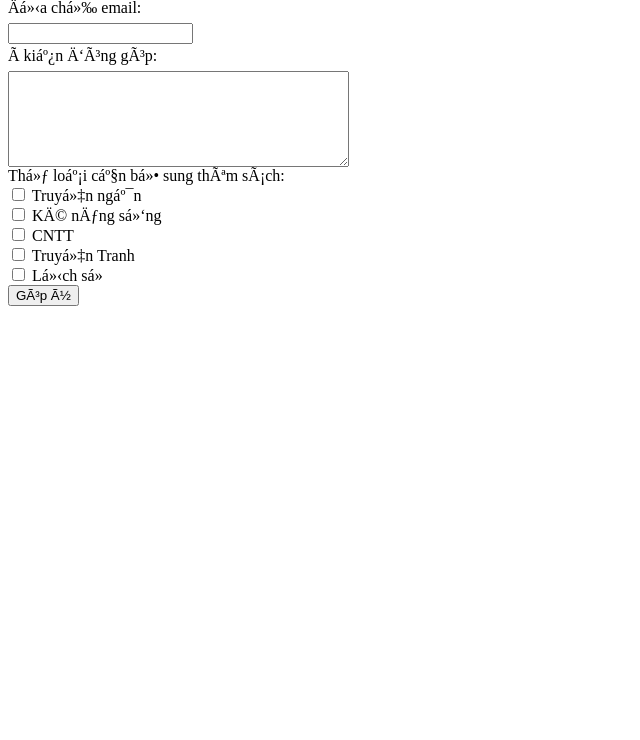
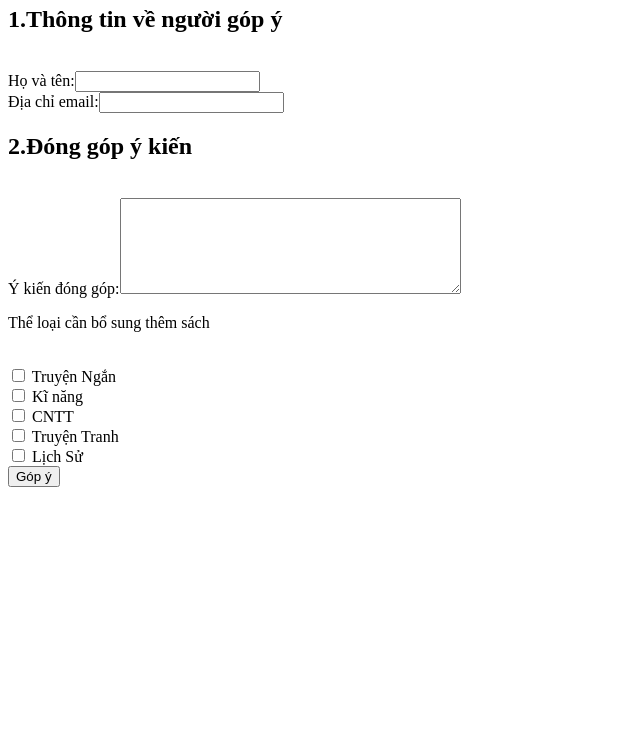
Before and after one commit to huy-123-hunger/kfc, a plain HTML site: page Contents/Bai7-NV1.html in a window 1280 px wide. Shown: the part 60-800 px from the top of the page, without its empty margins (0-640 px from the left). Drawn offline with Linux system fonts and the light colour scheme.

Commit message:
Refactor form layout and improve labels

```diff
--- a/Contents/Bai7-NV1.html
+++ b/Contents/Bai7-NV1.html
@@ -1,31 +1,22 @@
 <html>
   <head>
-    <meta charset = "utf - 8">
+    <meta charset="utf-8">
   </head>
   <body>
-    <form action = "Bai7-NV3.html">
-      <label>
-        Họ và tên: <br>
-        <input type = "text" name = "txtTen">
-      </label>
-      <br>
-      <label>
-        Địa chỉ email: <br>
-        <input type = "email" name = "txtEmail">
-      </label>
-      <br>
-      <label>
-        Ý kiến đóng góp: <br>
-        <textarea name = "txtComment" rows = "6" cols = "40"></textarea>
-      </label>
-      <br>
-      Thể loại cần bổ sung thêm sách: <br>
-      <input type = "checkbox" name = "chkTruyenNgan"> Truyện ngắn <br>
-      <input type = "checkbox" name = "chkKiNang"> Kĩ năng sống <br>
+    <h1>Đóng góp ý kiến cho thư viện</h1>
+    <form action="Bai7-NV3.html">
+      <h2>1.Thông tin về người góp ý</h2><br>
+      <label>Họ và tên:<input type = "text" name= "txtTen"></label><br>
+      <label>Địa chỉ email:<input type = "email" name= "txtEmail"></label><br>
+      <h2>2.Đóng góp ý kiến</h2><br>
+      <label>Ý kiến đóng góp:<textarea name = "txtComment" rows= "6" cols = "40"></textarea></label><br>
+      <p>Thể loại cần bổ sung thêm sách</p><br>
+      <input type = "checkbox" name = "chkTruyenNgan"> Truyện Ngắn <br>
+      <input type = "checkbox" name = "chkKiNang"> Kĩ năng<br>
       <input type = "checkbox" name = "chkCNTT"> CNTT <br>
       <input type = "checkbox" name = "chkTruyenTranh"> Truyện Tranh <br>
-      <input type = "checkbox" name = "chkLichSu"> Lịch sử <br>
-      <input type = "submit" name = "cmd" value = "Góp ý">
+      <input type = "checkbox" name = "chkLichSu"> Lịch Sử <br>
+      <input type = "submit" name= "cmd" value= "Góp ý">
     </form>
   </body>
 </html>
```
